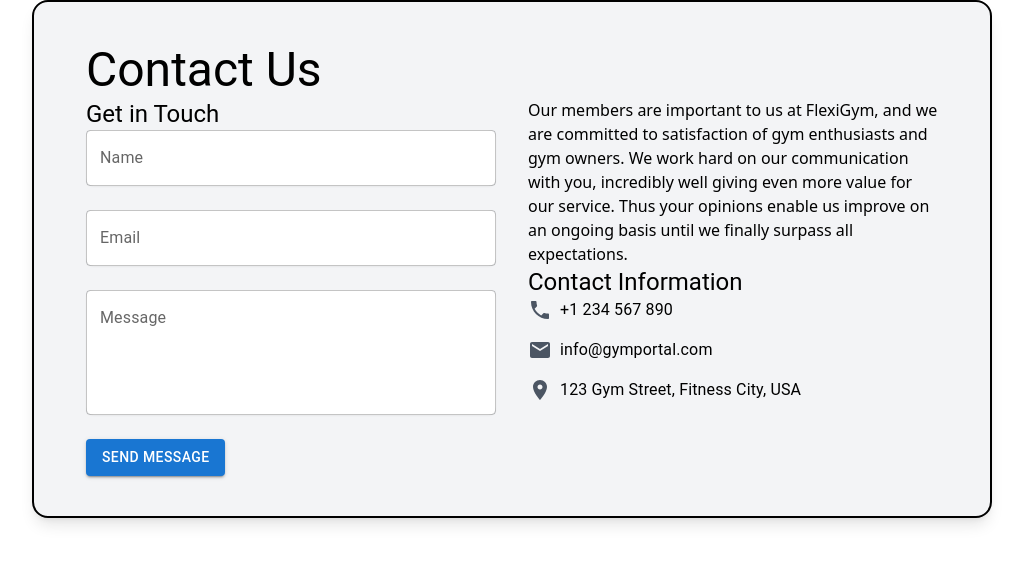
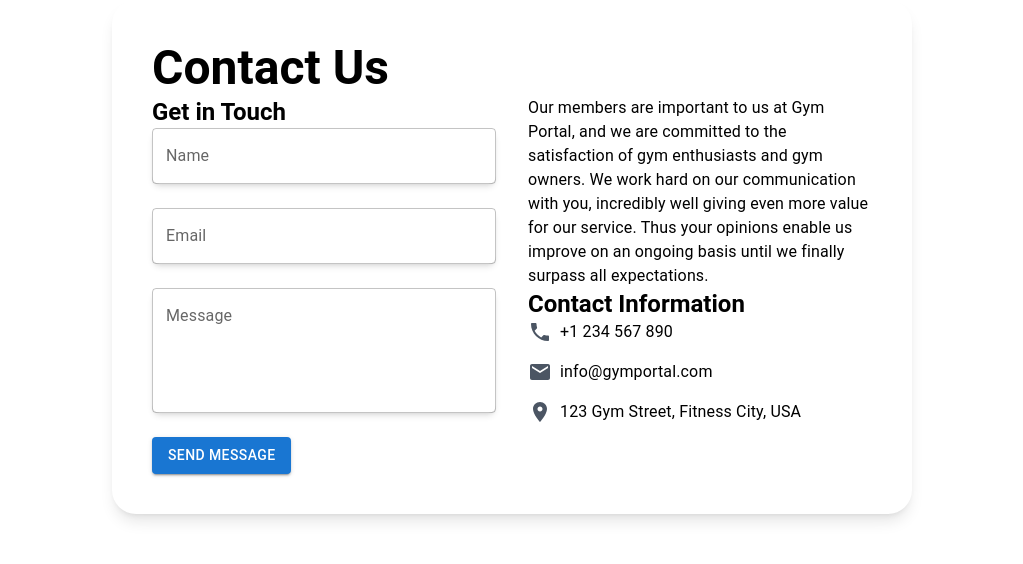
Before and after one commit to CodeBreaker2712/CSCI_5409_Grp_09, a Next.js app in the folder gym_portal/: page /contact in a window 1280 px wide. Shown: the top 564 px of the page, without its empty margins (128-1151 px from the left). Built offline with nearby package versions, Linux system fonts and the light colour scheme.

Commit message:
more tweaks for Contact us page

```diff
--- a/gym_portal/src/app/contact/page.js
+++ b/gym_portal/src/app/contact/page.js
@@ -17,14 +17,26 @@
       <Head>
         <title>Contact - Gym Portal</title>
       </Head>
-      <Box className="bg-gray-100 py-10 px-4 border-2 border-black rounded-2xl mx-40 shadow-lg">
+      <Box
+        className="bg-white py-10 px-4 mx-auto shadow-lg rounded-3xl"
+        style={{ maxWidth: "800px" }}
+      >
         <Container maxWidth="md">
-          <Typography variant="h3" component="h1" className="mb-8">
+          <Typography
+            variant="h3"
+            component="h1"
+            className="mb-8"
+            style={{ fontWeight: "bold" }}
+          >
             Contact Us
           </Typography>
           <Grid container spacing={4}>
             <Grid item xs={12} md={6}>
-              <Typography variant="h5" className="mb-4">
+              <Typography
+                variant="h5"
+                className="mb-4"
+                style={{ fontWeight: "bold" }}
+              >
                 Get in Touch
               </Typography>
               <form className="space-y-6">
@@ -32,13 +44,13 @@
                   label="Name"
                   variant="outlined"
                   fullWidth
-                  className="bg-white rounded-lg shadow-sm"
+                  className="bg-white rounded-lg shadow-md"
                 />
                 <TextField
                   label="Email"
                   variant="outlined"
                   fullWidth
-                  className="bg-white rounded-lg shadow-sm"
+                  className="bg-white rounded-lg shadow-md"
                 />
                 <TextField
                   label="Message"
@@ -46,7 +58,7 @@
                   fullWidth
                   multiline
                   rows={4}
-                  className="bg-white rounded-lg shadow-sm"
+                  className="bg-white rounded-lg shadow-md"
                 />
                 <Button
                   type="submit"
@@ -59,15 +71,19 @@
               </form>
             </Grid>
             <Grid item xs={12} md={6}>
-              <Typography variant="p" className="mb-4">
-                Our members are important to us at FlexiGym, and we are
-                committed to satisfaction of gym enthusiasts and gym owners. We
-                work hard on our communication with you, incredibly well giving
-                even more value for our service. Thus your opinions enable us
-                improve on an ongoing basis until we finally surpass all
-                expectations.
+              <Typography variant="body1" className="mb-4">
+                Our members are important to us at Gym Portal, and we are
+                committed to the satisfaction of gym enthusiasts and gym owners.
+                We work hard on our communication with you, incredibly well
+                giving even more value for our service. Thus your opinions
+                enable us improve on an ongoing basis until we finally surpass
+                all expectations.
               </Typography>
-              <Typography variant="h5" className="mt-8 mb-4">
+              <Typography
+                variant="h5"
+                className="mt-8 mb-4"
+                style={{ fontWeight: "bold" }}
+              >
                 Contact Information
               </Typography>
               <Box className="flex items-center mb-4">
```
